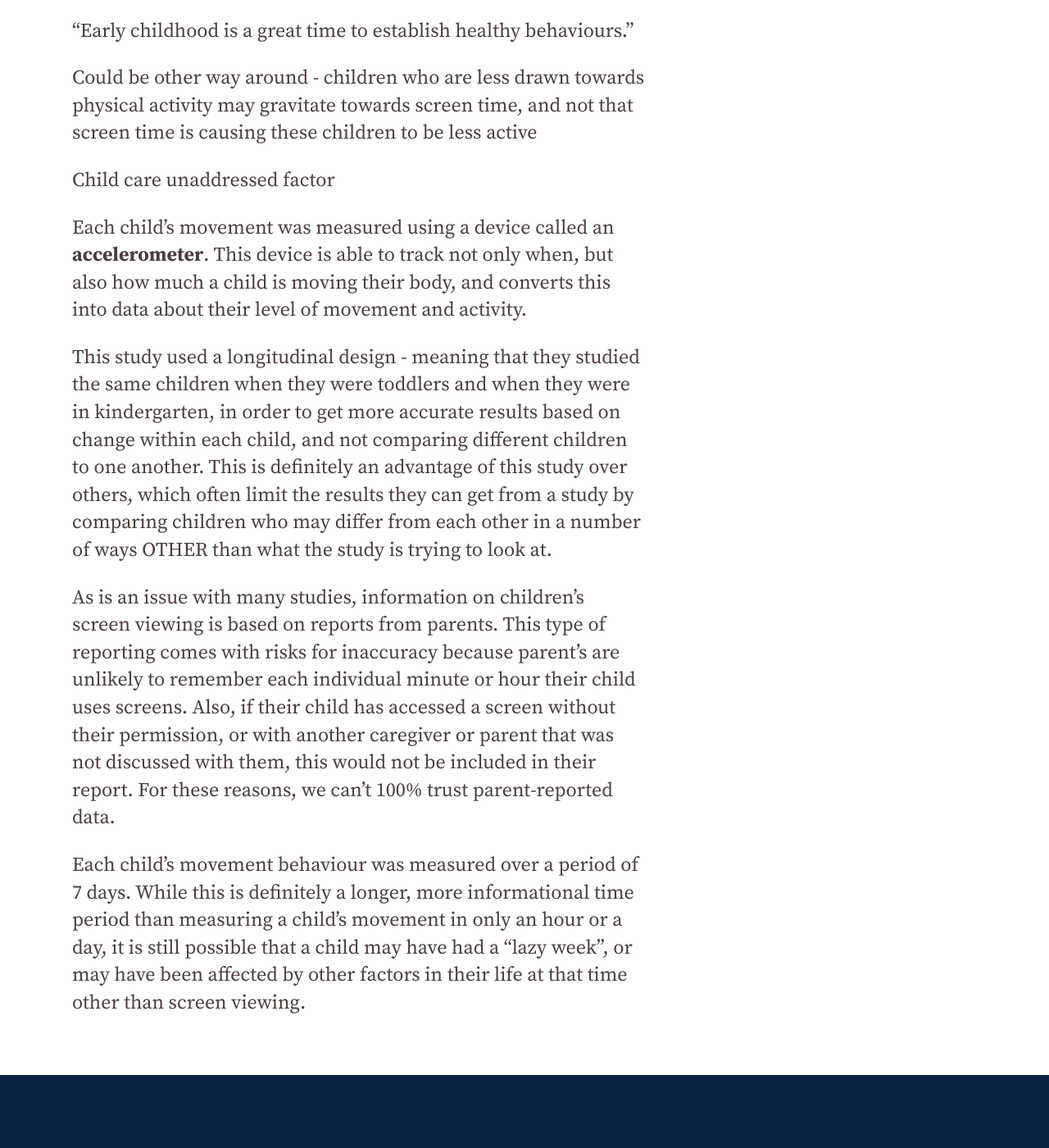
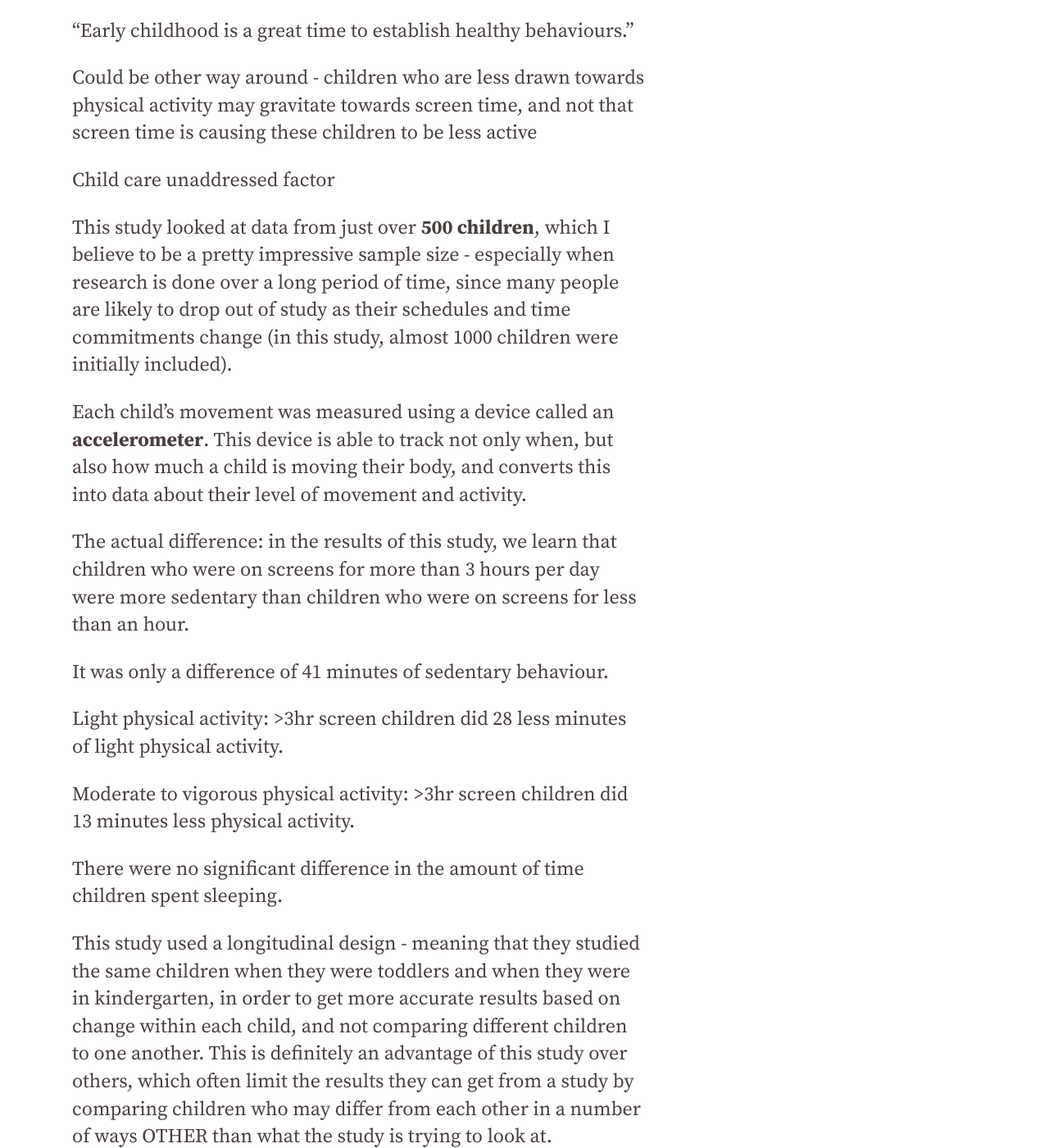
Before and after one commit to famliy-screen-time/familyscreentime.ca, a Jekyll site: the page built from _posts/2020-06-01-does-screen-time-predict-sedentary-behaviour-singapore-study.md, in a window 1280 px wide and 1400 px high, scrolled down 518 px. Shown: the whole window at 82% size. Built offline with Jekyll 4.4.1, drawn with Linux system fonts in a browser that asks for light colours; nearby versions of some CDN libraries.

Commit message:
Update Blog “2020-06-01-does-screen-time-predict-sedentary-behaviour-singapore-study”

```diff
--- a/_posts/2020-06-01-does-screen-time-predict-sedentary-behaviour-singapore-study.md
+++ b/_posts/2020-06-01-does-screen-time-predict-sedentary-behaviour-singapore-study.md
@@ -18,9 +18,29 @@ Child care unaddressed factor
 
 
 
+This study looked at data from just over **500 children**, which I believe to be a pretty impressive sample size - especially when research is done over a long period of time, since many people are likely to drop out of study as their schedules and time commitments change (in this study, almost 1000 children were initially included).
+
 
 
 Each child's movement was measured using a device called an **accelerometer**. This device is able to track not only when, but also how much a child is moving their body, and converts this into data about their level of movement and activity.
+
+
+
+
+
+The actual difference: in the results of this study, we learn that children who were on screens for more than 3 hours per day were more sedentary than children who were on screens for less than an hour.
+
+It was only a difference of 41 minutes of sedentary behaviour.
+
+ Light physical activity: >3hr screen children did 28 less minutes of light physical activity.
+
+Moderate to vigorous physical activity: >3hr screen children did 13 minutes less physical activity.
+
+There were no significant difference in the amount of time children spent sleeping.
+
+
+
+
 
 This study used a longitudinal design - meaning that they studied the same children when they were toddlers and when they were in kindergarten, in order to get more accurate results based on change within each child, and not comparing different children to one another. This is definitely an advantage of this study over others, which often limit the results they can get from a study by comparing children who may differ from each other in a number of ways OTHER than what the study is trying to look at.
 
```
